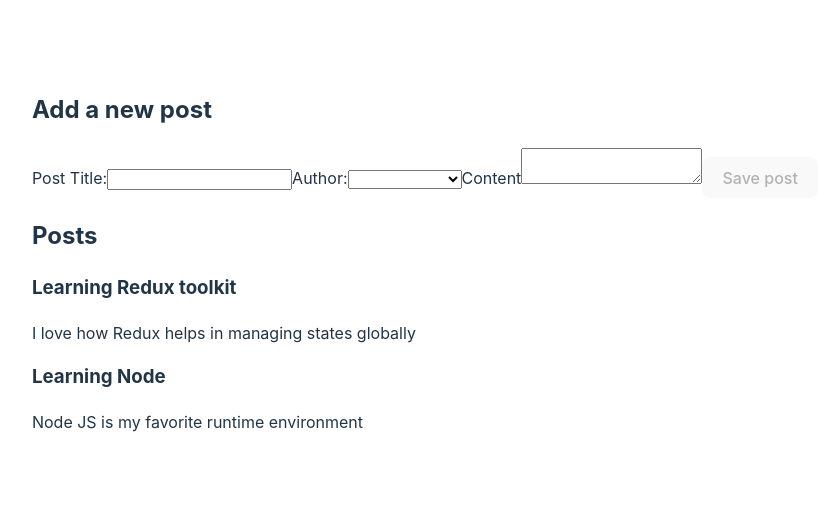
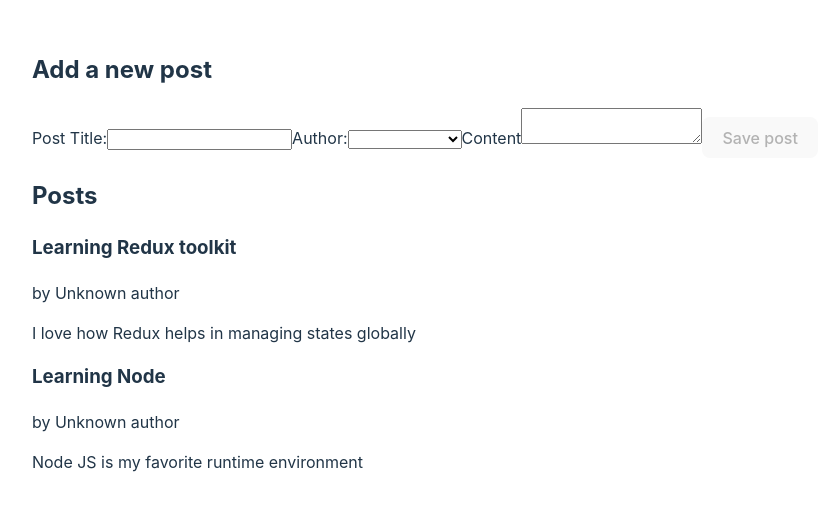
Before and after one commit to samwanyua/Redux, a React (Vite) app: page / in a window 1280 px wide. Shown: the part 147-658 px from the top of the page, without its empty margins (215-1044 px from the left). Built offline with nearby package versions, Linux system fonts and the light colour scheme.

Commit message:
Add a user to each post

```diff
--- /dev/null
+++ b/src/features/post/PostAuthor.jsx
@@ -0,0 +1,11 @@
+import { useSelector } from "react-redux";
+import { selectAllUsers } from "../user/userSlice";
+
+
+const PostAuthor = ({userId}) => {
+    const users = useSelector(selectAllUsers)
+    const author = users.find(user => user.id === userId)
+  return <span>by {author ? author.name : 'Unknown author'}</span>
+}
+
+export default PostAuthor
--- a/src/features/post/PostsLists.jsx
+++ b/src/features/post/PostsLists.jsx
@@ -1,6 +1,6 @@
 import { useSelector } from "react-redux";
 import { selectAllPosts } from "./postSlice";
-
+import PostAuthor from "./PostAuthor";
 
 const PostsLists = () => {
     const posts = useSelector(selectAllPosts);
@@ -8,6 +8,9 @@
     const renderedPosts = posts.map(post => (
         <article key={post.id}>
             <h3>{post.title}</h3>
+            <p>
+              <PostAuthor userId={post.userId} />
+            </p>
             <p>{post.content.substring(0,100)}</p>
         </article>
     ))
```
